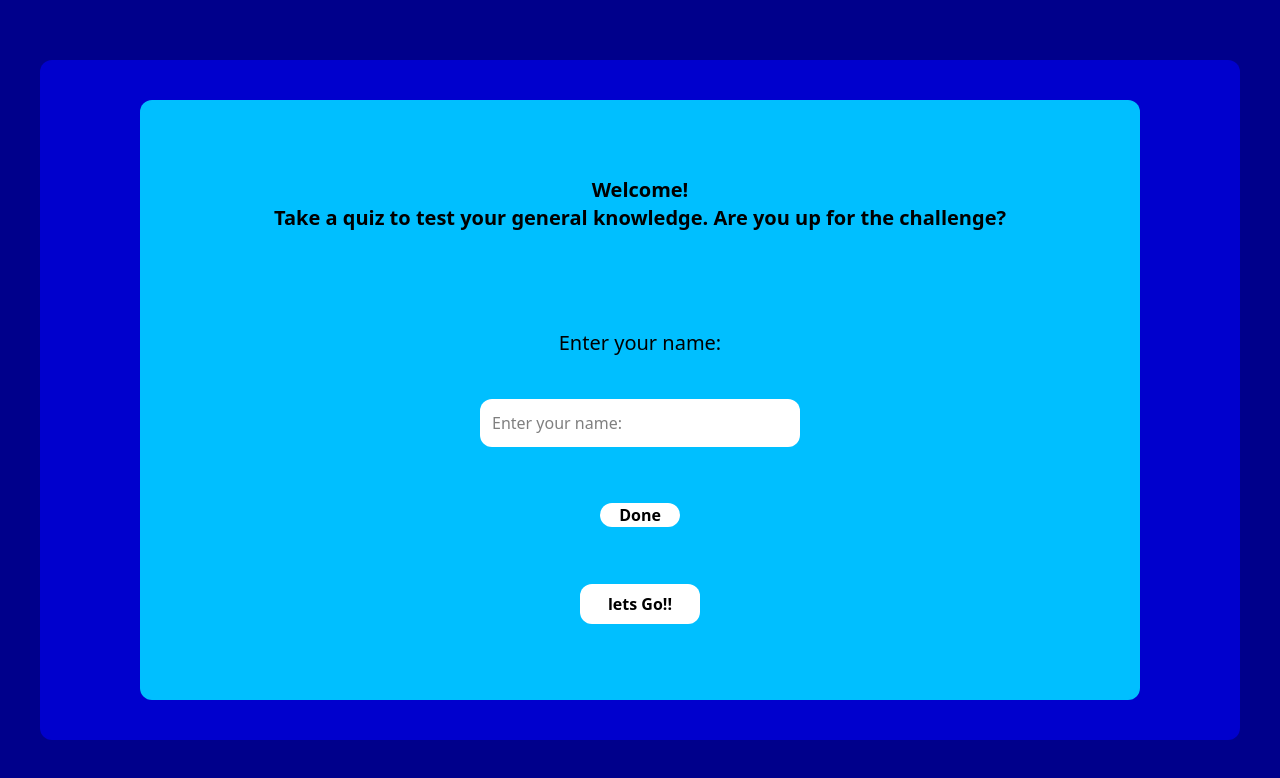
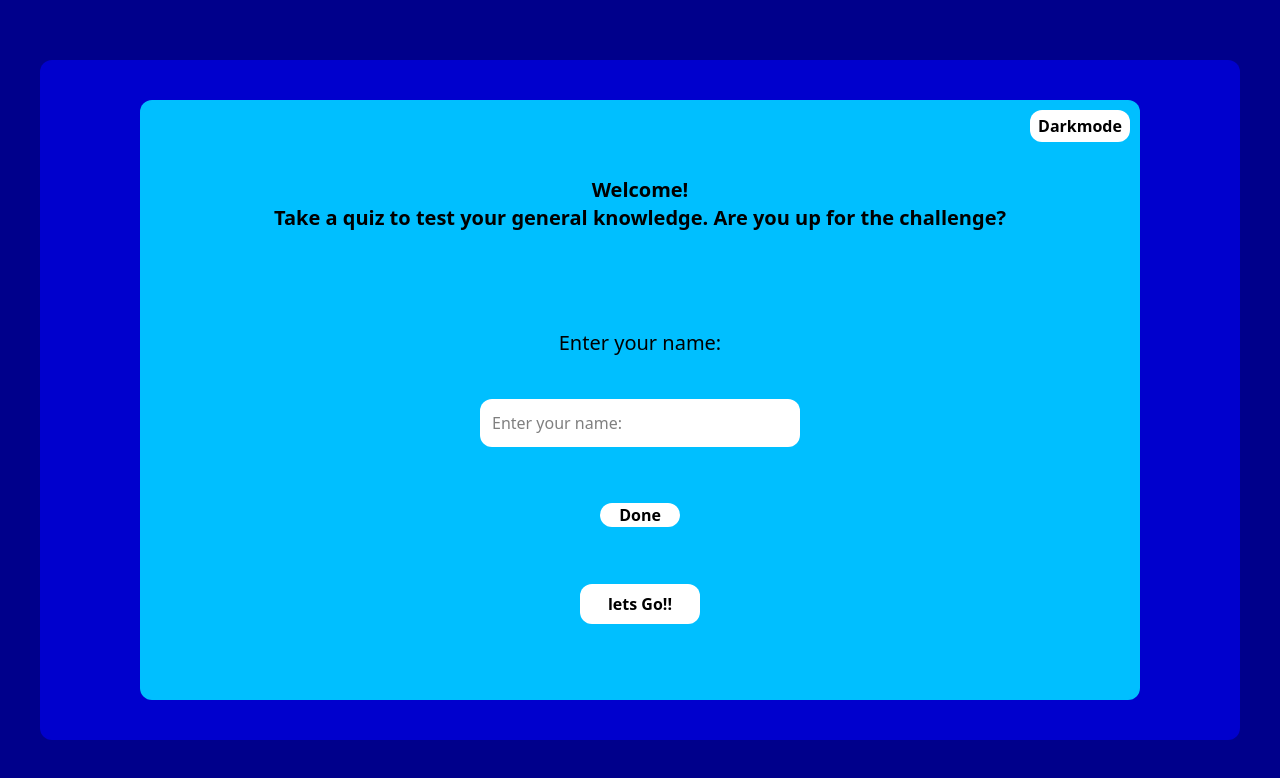
Before and after one commit to ZANELE-MASEKO/CAPSTONE_PROJECT, a React (Vite) app in the folder CAPSTONE_PROJECT/: page / in a window 1280 px wide. Shown: the top 778 px of the page. Built offline with nearby package versions, Linux system fonts and the light colour scheme.

Commit message:
implemented darkmode in landing page

```diff
--- a/CAPSTONE_PROJECT/src/components/LandingPage.jsx
+++ b/CAPSTONE_PROJECT/src/components/LandingPage.jsx
@@ -2,6 +2,7 @@ import React, {useState} from 'react';
 import {useNavigate} from 'react-router-dom'
 import fetchUser from './UserName';
 import fecthdata from './trivia';
+import DarkMode from './DarkMode';
 
 export function LandingPage() {
 
@@ -26,30 +27,37 @@ const categories = [
 const [selectedCategory, setSelectedCategory]= useState('');*/
 
   return (
-    <div className='bg-[#00008B] w-screen h-screen mx-auto flex-grid justify-center items-center flex'>
+    <div className='bg-[#00008B] w-screen h-screen mx-auto flex-grid justify-center items-center flex' id='light-gray'>
 
-      <div className='bg-[#0000CD] w-300 h-170 mx-auto rounded-xl flex flex-grid justify-center items-center'>
+      <div className='bg-[#0000CD] w-300 h-170 mx-auto rounded-xl flex flex-grid justify-center items-center relative' id='dark-gray'>
 
-                    <div className='bg-[#00BFFF] w-250 h-150 mx-auto rounded-xl flex flex-col justify-evenly items-center pt-5 pb-5'>
-                       <h1 className='text-xl font-bold font-sans text-center'>Welcome! <br />
+        <button className='bg-white rounded-xl w-25 h-8 text-center font-bold text-normal text-black hover:bg-black hover:text-white  absolute top-[50px] right-[110px] ' id='darkmode'
+        onClick={DarkMode}>Darkmode</button>
+
+                    <div className='bg-[#00BFFF] w-250 h-150 mx-auto rounded-xl flex flex-col justify-evenly items-center pt-5 pb-5' id='solid-black'>
+                       <h1 className='text-xl font-bold font-sans text-center'
+                       id='content'>Welcome! <br />
                           Take a quiz to test your general knowledge.
                           Are you up for the challenge?
                         </h1>
 
-                       <p className='mt-10 text-xl font-sans mb-[-14px]'>Enter your name:</p>
+                       <p className='mt-10 text-xl font-sans mb-[-14px]'
+                       id='enter-name'>Enter your name:</p>
 
                        <input type="text" className='bg-white w-80 rounded-xl p-3' placeholder='Enter your name:' required id='username' autoComplete='off'/>
 
                        <p id='userError' style={{display:'none'}}></p>
 
-                       <button className='bg-white rounded-xl w-20 h-6 text-center font-bold text-normal hover:bg-[#78cdf5]' id='done' onClick={fetchUser}>
+                       <button className='bg-white rounded-xl w-20 h-6 text-center font-bold text-normal hover:bg-[#78cdf5]' id='button' onClick={fetchUser}
+                       >
                         Done</button>
 
                        <p id='welcomeMessage' style={{display:'none'}} className='text-xl'></p>
 
 
 
-                       <button className='bg-white rounded-xl w-30 h-10 text-center font-bold text-normal hover:bg-[#78cdf5]' onClick={() => navigate('/quiz')}>lets Go!!</button>
+                       <button className='bg-white rounded-xl w-30 h-10 text-center font-bold text-normal hover:bg-[#78cdf5]' onClick={() => navigate('/quiz')}
+                        id='button'>lets Go!!</button>
 
 
                     </div>
```
